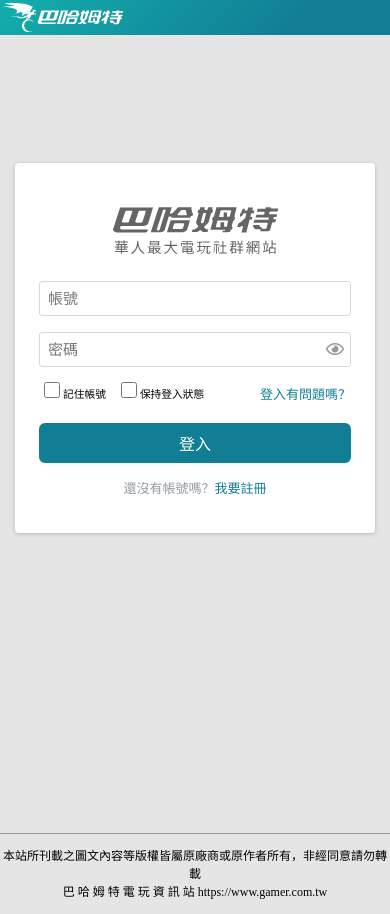
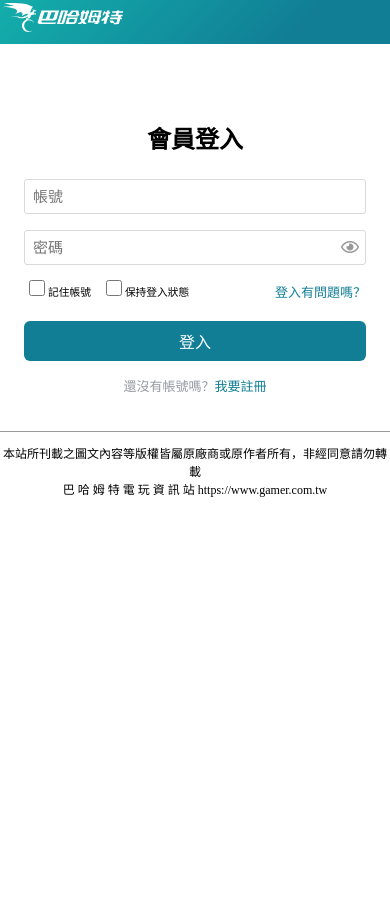
Before and after one commit to Ttggg5/Ttggg5.github.io, a PHP site: page / in a window 390 px wide. After the commit the page ends 497 px from the top, so only its background shows below. Run offline with PHP 8.4, Linux system fonts and the light colour scheme; some libraries are stand-ins or nearby versions.

Commit message:
fake page v9

```diff
--- a/FakePage/index.html
+++ b/FakePage/index.html
@@ -2,7 +2,8 @@
 <html lang="zh" xml:lang="zh">
 <head>
     <meta charset="utf-8">
-    <link rel="stylesheet" href="style.css">
+    <meta name="viewport" content="width=device-width, initial-scale=1.0">
+    <link rel="stylesheet" href="styleComputer.css">
     <link rel="stylesheet" href="https://cdnjs.cloudflare.com/ajax/libs/font-awesome/5.13.0/css/all.min.css">
     <title>會員登入頁 - 巴哈姆特</title>
 </head>
@@ -14,8 +15,9 @@
     </div>
 
     <div class="login-block" id="loginBox">
-        <div class="header-img">
+        <div class="form-title">
             <img src="resource/baha_logo_horizontal.svg" width="190px">
+            <h5>會員登入</h5>
         </div>
 
         <form id="form-login" method="post">
--- a/FakePage/main.js
+++ b/FakePage/main.js
@@ -1,9 +1,9 @@
 let togglePassword = document.getElementById("togglePassword");
 let password = document.getElementById("input_password");
-let isMoblie = false;
+let isMobile = false;
 
 if (navigator.userAgent.match(/Android/i) || navigator.userAgent.match(/iPhone/i)) {
-    isMoblie = true;
+    isMobile = true;
     let loginBlock = document.getElementById('loginBox');
     IncreaseSize(loginBlock);
 }
@@ -14,25 +14,24 @@ togglePassword.addEventListener('click', function() {
     this.classList.toggle('fa-eye-slash');
 });
 
-window.addEventListener('resize', function() {
+window.addEventListener('resize', Resize);
+
+function Resize(){
     let viewport_width = window.innerWidth;
     let loginBlock = document.getElementById('loginBox');
-    if (!isMoblie && viewport_width <= 540)
-        IncreaseSize(loginBlock);
+    if (isMobile || viewport_width <= 540)
+        MobileStyle(loginBlock);
     else
-        DecreaseSize(loginBlock);
-});
-
-function IncreaseSize(loginBlock){
-    loginBlock.style.width = '100%';
-    loginBlock.style.height = 'auto';
-    loginBlock.style.margin = '0 auto 0 auto';
-    loginBlock.style.padding = '100px 24px 40px 0px';
+        DesktopStyle(loginBlock);
 }
 
-function  DecreaseSize(loginBlock){
-    loginBlock.style.width = '312px';
-    loginBlock.style.height = '100%';
-    loginBlock.style.marginTop = '8rem auto 300 auto';
-    loginBlock.style.padding = '36px 24px 36px 24px';
+function MobileStyle(loginBlock){
+    document.querySelector("link[href='styleComputer.css']").href = "styleMobile.css";
+
 }
+
+function DesktopStyle(loginBlock){
+    document.querySelector("link[href='styleMobile.css']").href = "styleComputer.css";
+}
+
+Resize();
--- /dev/null
+++ b/FakePage/styleComputer.css
@@ -0,0 +1,96 @@
+body{
+    margin: 0;
+    padding: 0;
+    background: #E5E5E5;
+}
+
+h1, h2, h3, h4, h5, h6 {
+    font-weight: normal;
+}
+
+.top-info{
+    height: 35px;
+    background: linear-gradient(135deg, #13aeab 0%, #117e96 75%);
+}
+
+.login-block{
+    margin: 8rem auto 300px auto;
+    background: white;
+    border-radius: 4px;
+    width: 360px;
+    padding: 36px 24px;
+    box-shadow: 0px 1px 4px rgba(0, 0, 0, 0.2);
+    box-sizing: border-box;
+}
+
+.form-title{
+    margin-bottom: 12px;
+    display: flex;
+    justify-content: center;
+}
+
+.form-title h5{
+    display: none;
+}
+
+.input-form-login{
+    margin: 8px 0;
+    border: 1px solid #D9D9D9;
+    border-radius: 3px;
+    padding: 8px;
+    box-sizing: border-box;
+    width: 100%;
+    background-color: #FFF;
+    font-size: 15px;
+    color: #2d2d2d;
+}
+
+.password-block i{
+    position: absolute;
+    margin-top: 17px;
+    margin-left: -25px;
+    cursor: pointer;
+    display: inline-block;
+    color: #999999;
+}
+
+.check-group input, label{
+    display: inline-block;
+    min-width: 18px;
+    min-height: 16px;
+    cursor: pointer;
+}
+
+.check-group label{
+    margin-left: -5px;
+}
+
+.caption-text {
+    color: #117E96;
+    font-size: 13px;
+    text-decoration: none;
+}
+
+.btn-login{
+    background-color: #117e96;
+    color: #FFF;
+    text-decoration: none;
+    display: inline-flex;
+    height: 40px;
+    margin: 20px 0 0 0;
+    width: 100%;
+    border-radius: 6px;
+    align-items: center;
+    justify-content: center;
+    cursor: pointer;
+    border-color: #117e96;
+}
+
+.bottom-info{
+    bottom: 0;
+    width: 100%;
+    border-top: 1px solid #999999;
+    height: 80px;
+    text-align: center;
+    font-size: 12px;
+}
--- a/FakePage/style.css
+++ b/FakePage/styleMobile.css
@@ -1,7 +1,7 @@
 body{
     margin: 0;
     padding: 0;
-    background: #E5E5E5;
+    background: white;
 }
 
 h1, h2, h3, h4, h5, h6 {
@@ -9,23 +9,36 @@ h1, h2, h3, h4, h5, h6 {
 }
 
 .top-info{
-    height: 35px;
+    height: 44px;
     background: linear-gradient(135deg, #13aeab 0%, #117e96 75%);
 }
 
+.top-info img{
+    position: relative;
+    margin-bottom: 0;
+}
+
 .login-block{
-    margin: 8rem auto 300px auto;
     background: white;
     border-radius: 4px;
-    width: 312px;
-    padding: 36px 24px 36px 24px;
-    box-shadow: 0px 1px 4px rgba(0, 0, 0, 0.2);
+    width: 100%;
+    height: 100%;
+    padding: 36px 24px;
+    box-sizing: border-box;
 }
 
-.header-img{
-    margin-bottom: 12px;
+.form-title img{
+    display: none;
+}
+
+.form-title h5{
+    display: block;
     display: flex;
+    width: 100%;
+    margin-bottom: 16px;
     justify-content: center;
+    font-size: 24px;
+    font-weight: bold;
 }
 
 .input-form-login{
@@ -35,7 +48,7 @@ h1, h2, h3, h4, h5, h6 {
     padding: 8px;
     box-sizing: border-box;
     width: 100%;
-    background-color: #FFF;
+    background-color: white;
     font-size: 15px;
     color: #2d2d2d;
 }
```
